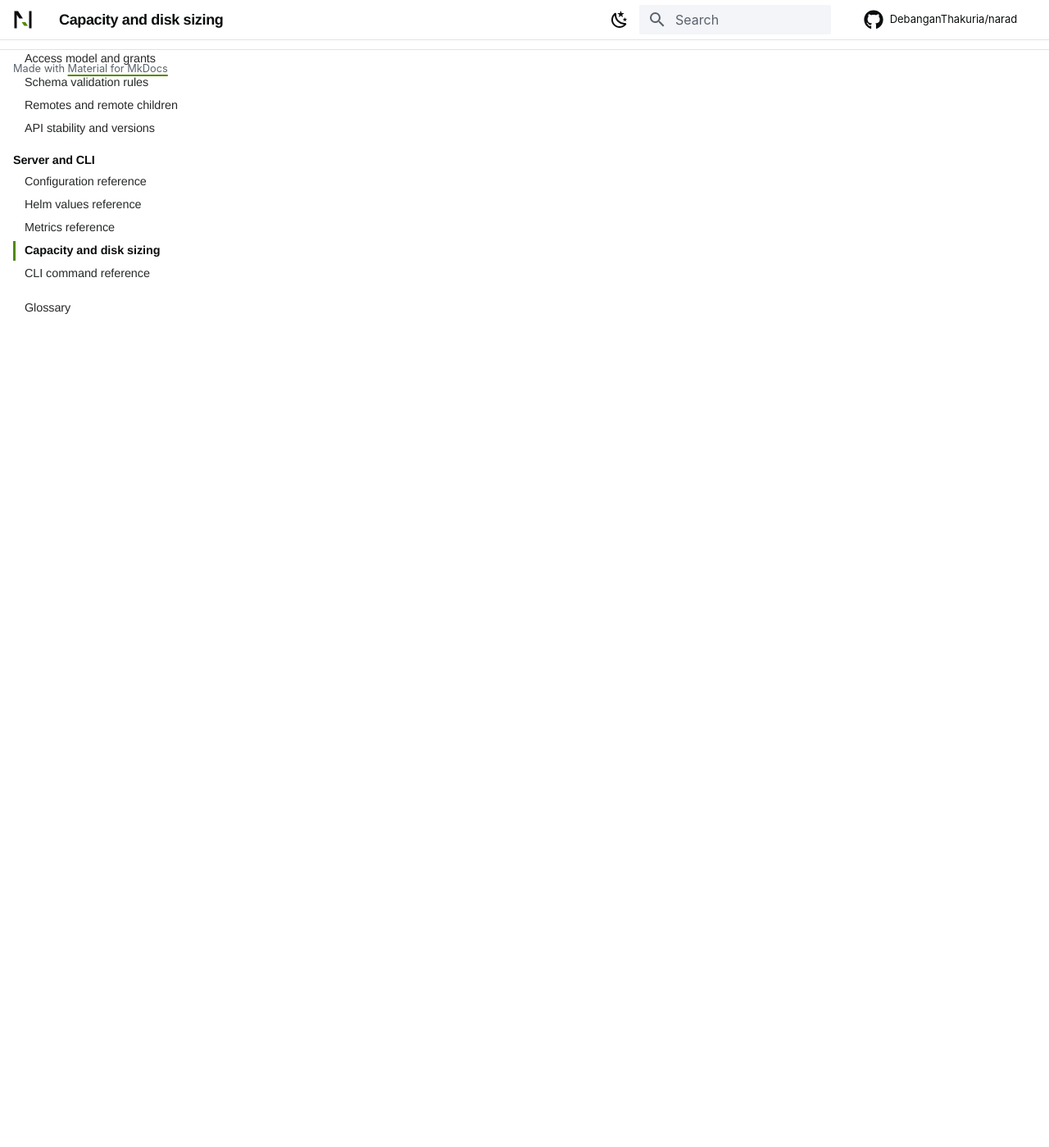
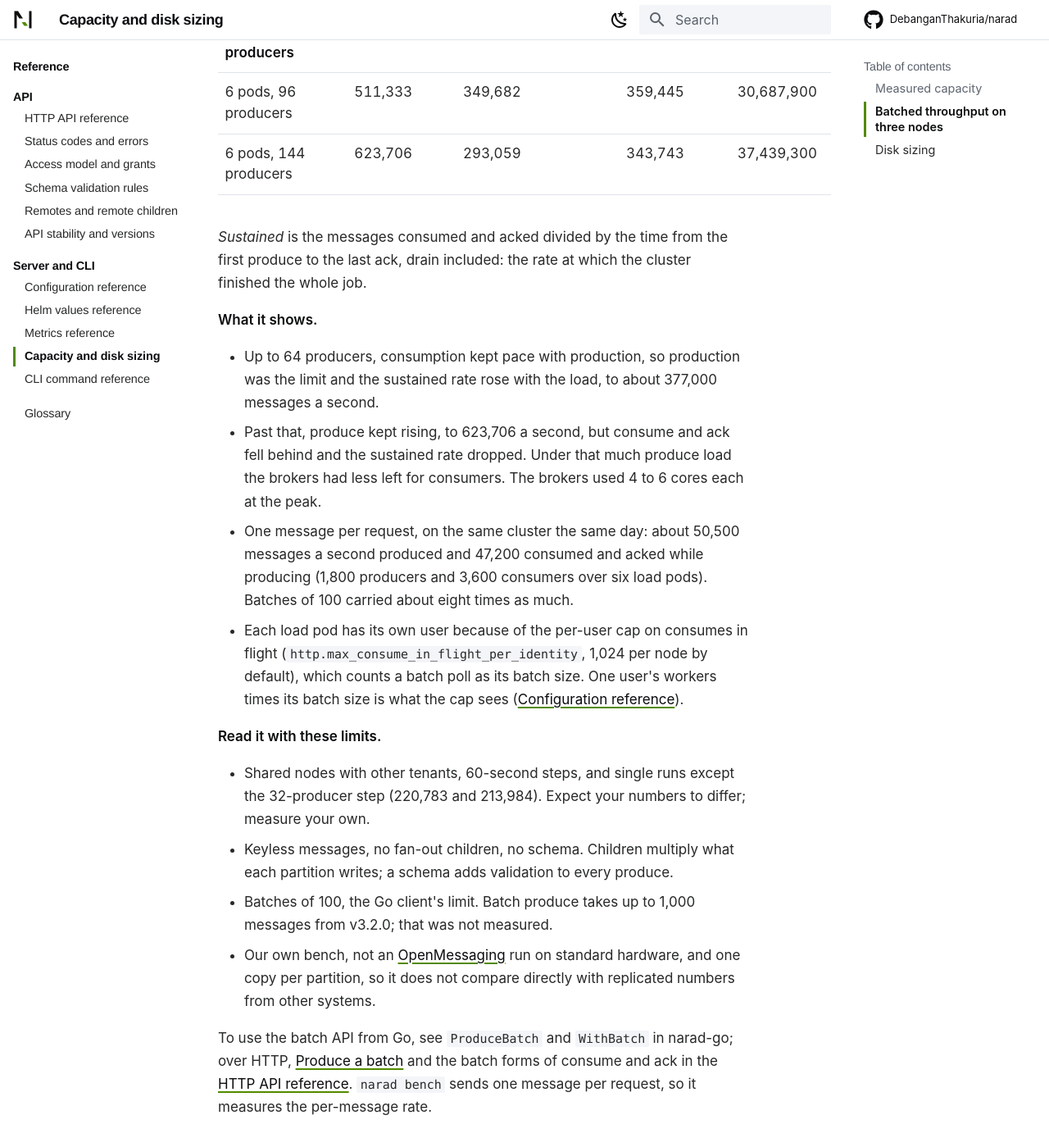
Before and after one commit to DebanganThakuria/narad, an MkDocs documentation site: the page built from docs/reference/capacity.md, in a window 1280 px wide and 1400 px high, scrolled down 2676 px. Shown: the whole window at 82% size. Built offline with MkDocs 1.6.1 and Material for MkDocs 9.7.7, drawn with Linux system fonts in a browser that asks for light colours; some web fonts are replaced; comment, search, counter and statistics services are not loaded; some of the changed text lies outside the part shown.

Commit message:
docs: report batched throughput on three nodes (#246)
A capacity section measuring the batch API end to end on three v3.2.1 nodes: about 377,000 messages a second sustained through produce, consume and ack in batches of 100, produce alone up to 623,706, every message checked off, with setup, every step, the per-message comparison and the limits. The compare page and the home page carry the batched number.

Co-Authored-By: Claude Opus 5.5 <noreply@anthropic.com>

```diff
--- a/docs/reference/capacity.md
+++ b/docs/reference/capacity.md
@@ -19,9 +19,47 @@ It produces 10,000 messages of 256 bytes from 8 workers, then consumes and acks
 | Setup | Result | Conditions |
 |---|---|---|
 | 3 nodes, 4.5 vCPU each (13.5 vCPU in total) | 50,000 messages/s sustained through produce, consume and ack; about 3,700 messages/s per vCPU | Every produce synced to disk before its `202`, one copy of each partition, zstd compression on. The run ended because the load generator saturated, so this is a floor, not a ceiling. |
+| 3 nodes on a shared Kubernetes cluster, **v3.2.1**, October 2026, batch API | 376,673 messages/s sustained through produce, consume and ack in batches of 100, with every message delivered; produce alone reached 623,706/s | The brokers used 4 to 6 CPU cores each. Each batch synced to disk before its `202`, one copy of each partition, zstd. Method and every step: [Batched throughput on three nodes](#batched-throughput). |
 | 1 node in Docker, 2 CPUs and 2 GB, October 2026 (master, shortly before **v3.1.0**) | 10,454 messages/s produced (p50 1.5 ms, p99 2.5 ms), then 9,239 messages/s consumed and acked; 50,000 messages of 256 bytes | The median of three runs on a laptop; an August 2026 build measured 5,597 and 8,567 on the same test. The same test of five other brokers on the same resources is in [Compare Narad with other brokers](../get-started/compare.md#same-compute-measured-ourselves). |
 
-Syncing to disk before answering costs throughput; that is the price of what a [`202` promises](../understand/delivery-contract.md#what-202-means). Batch produce (**v3.1.0**) shares one sync across up to 100 messages (1,000 from v3.2.0); see [Produce a batch](http-api.md#produce-batch).
+Syncing to disk before answering costs throughput; that is the price of what a [`202` promises](../understand/delivery-contract.md#what-202-means). Batch produce (**v3.1.0**) shares one sync across up to 100 messages (1,000 from v3.2.0), and batch consume and ack share one round trip across up to 100; see [Produce a batch](http-api.md#produce-batch). On the same three nodes, batches of 100 moved about eight times as many messages as one message per request: [Batched throughput on three nodes](#batched-throughput).
+
+## Batched throughput on three nodes {#batched-throughput}
+
+In October 2026 we measured how far the batch API carries a three-node cluster, end to end: every message produced, consumed and acked, and every one checked off.
+
+**The cluster.** Three brokers on **v3.2.1**, deployed with the Helm chart on a shared Kubernetes cluster. Each broker pod requested 0.5 CPU and had no CPU limit, on nodes of 8 to 16 vCPU shared with other workloads. Security was on (Basic auth and grants), Raft used mutual TLS, `storage.codec` was zstd, and each pod had a 10 GiB gp3 volume. Every batch was synced to disk before its `202`, and each partition had one copy.
+
+**The load.** Four or six load pods ran on other nodes, each built on the Go client ([narad-go](https://github.com/DebanganThakuria/narad-go)) and each logged in as its own user. Every pod created three topics of 24 partitions, so a step used 288 or 432 partitions in all. Each producer sent a batch of 100 keyless messages of about 256 bytes, waited for its `202`, and sent the next. Consumers took batches of 100 and acked them in batches, ten workers per topic. Producers ran for 60 seconds; consumers then drained what was left.
+
+**The check.** Every message carried its producer and a sequence number. After each step, every message produced had been consumed and acked exactly once: none missing, no duplicates, about 135 million messages across the steps below.
+
+| Load | Produced, msg/s | Consumed and acked while producing, msg/s | Sustained, msg/s | Messages |
+|---|---|---|---|---|
+| 4 pods, 32 producers | 221,521 | 221,344 | 220,783 | 13,293,800 |
+| 4 pods, 32 producers, again | 215,403 | 215,212 | 213,984 | 12,926,700 |
+| 4 pods, 48 producers | 297,059 | 295,848 | 292,680 | 17,835,700 |
+| **4 pods, 64 producers** | **378,244** | **377,713** | **376,673** | 22,699,700 |
+| 6 pods, 96 producers | 511,333 | 349,682 | 359,445 | 30,687,900 |
+| 6 pods, 144 producers | 623,706 | 293,059 | 343,743 | 37,439,300 |
+
+*Sustained* is the messages consumed and acked divided by the time from the first produce to the last ack, drain included: the rate at which the cluster finished the whole job.
+
+**What it shows.**
+
+- Up to 64 producers, consumption kept pace with production, so production was the limit and the sustained rate rose with the load, to about 377,000 messages a second.
+- Past that, produce kept rising, to 623,706 a second, but consume and ack fell behind and the sustained rate dropped. Under that much produce load the brokers had less left for consumers. The brokers used 4 to 6 cores each at the peak.
+- One message per request, on the same cluster the same day: about 50,500 messages a second produced and 47,200 consumed and acked while producing (1,800 producers and 3,600 consumers over six load pods). Batches of 100 carried about eight times as much.
+- Each load pod has its own user because of the per-user cap on consumes in flight (`http.max_consume_in_flight_per_identity`, 1,024 per node by default), which counts a batch poll as its batch size. One user's workers times its batch size is what the cap sees ([Configuration reference](configuration.md#http)).
+
+**Read it with these limits.**
+
+- Shared nodes with other tenants, 60-second steps, and single runs except the 32-producer step (220,783 and 213,984). Expect your numbers to differ; measure your own.
+- Keyless messages, no fan-out children, no schema. Children multiply what each partition writes; a schema adds validation to every produce.
+- Batches of 100, the Go client's limit. Batch produce takes up to 1,000 messages from v3.2.0; that was not measured.
+- Our own bench, not an [OpenMessaging](https://openmessaging.cloud/docs/benchmarks/) run on standard hardware, and one copy per partition, so it does not compare directly with replicated numbers from other systems.
+
+To use the batch API from Go, see `ProduceBatch` and `WithBatch` in narad-go; over HTTP, [Produce a batch](http-api.md#produce-batch) and the batch forms of consume and ack in the [HTTP API reference](http-api.md). `narad bench` sends one message per request, so it measures the per-message rate.
 
 ## Disk sizing {#disk-sizing}
 
```
Also changed, not shown: docs/get-started/compare.md (+3 -3 lines), docs/index.md (+1 -1 lines).
